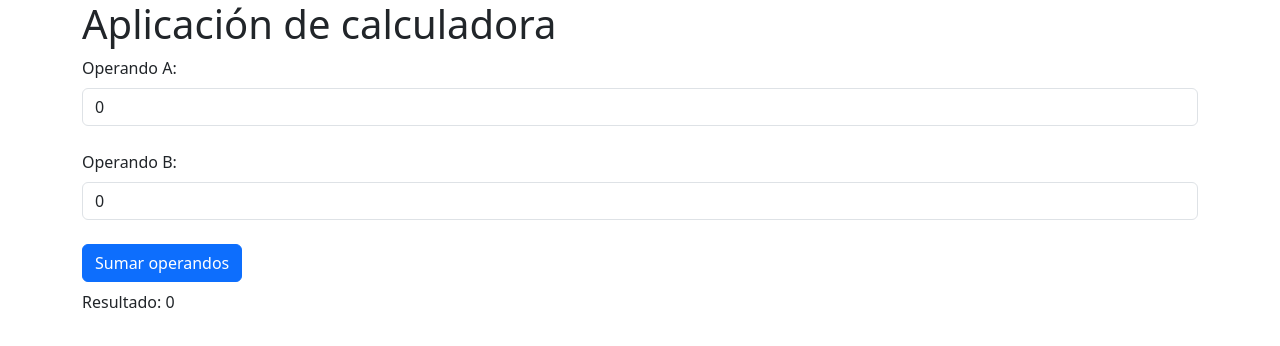
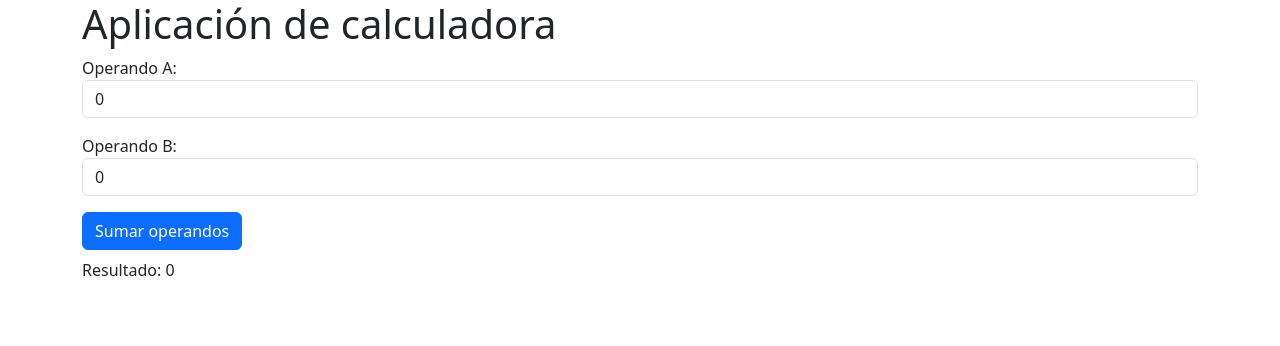
Before and after one commit to FernandoOnate/appCalculadoraAngular, an Angular app: page / in a window 1280 px wide. Shown: the top 346 px of the page. Built offline with nearby package versions, Linux system fonts and the light colour scheme.

Commit message:
- aplicada correcciones

```diff
--- a/src/app/app.component.html
+++ b/src/app/app.component.html
@@ -1,13 +1,18 @@
 <div class="container">
   <h1>{{tituloApp}}</h1>
+  <form>
+    <div class="form-group">
+      <label for="opa">Operando A:</label>
+      <input type="number" id="opa" name="operandoA" [(ngModel)]="operandoA" class="form-control mb-3" placeholder="Escribe el operando A">
+    </div>
+    <div class="form-group">
+      <label for="opb">Operando B:</label>
+      <input type="number" id="opb" name="operandoB" [(ngModel)]="operandoB" class="form-control mb-3 " placeholder="Escribe el operando B">
+    </div>
 
-  <label for="opa" class="mb-2">Operando A:</label>
-  <input type="number" id="opa" [(ngModel)]="operandoA" class="form-control mb-4" placeholder="Escribe el operando A">
+    <button class="btn btn-primary mb-2" type="submit" (click)="sumarElementos()">Sumar operandos</button>
 
-  <label for="opb" class="mb-2">Operando B:</label>
-  <input type="number" id="opb" [(ngModel)]="operandoB" class="form-control mb-4" placeholder="Escribe el operando B">
+    <div class="resultado">Resultado: {{resultado}}</div>
+  </form>
 
-  <button class="btn btn-primary mb-2" (click)="sumarElementos()">Sumar operandos</button>
-
-  <div class="resultado ">Resultado: {{resultado}}</div>
 </div>
```
